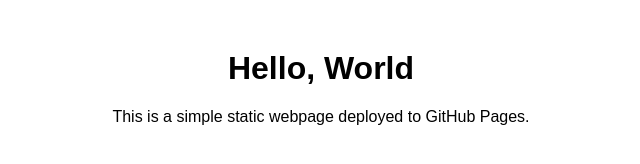
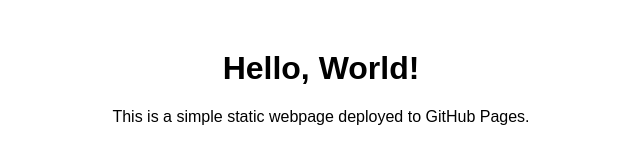
Before and after one commit to weijun-aw/uobGitTest, a plain HTML site: page webpage.html in a window 1280 px wide. Shown: the full height of the page, 319-959 px from the left. Drawn offline with Linux system fonts and the light colour scheme.

Commit message:
Update webpage.html

```diff
--- a/webpage.html
+++ b/webpage.html
@@ -1,23 +1,19 @@
 <!DOCTYPE html>
 <html lang="en">
 <head>
-        <meta charset-"UTF-8">
-        <meta name="viewport" content=""width=device-width, initial-scale="1.0">
-        <title>
-            Hello World
-        </title>
+    <meta charset="UTF-8">
+    <meta name="viewport" content="width=device-width, initial-scale=1.0">
+    <title>Hello World</title>
     <style>
         body {
-                font-family:Arial, Helvetica, sans-serif;
+            font-family: Arial, sans-serif;
             text-align: center;
             margin-top: 50px;
         }
     </style>
-
 </head>
-
 <body>
-        <h1>Hello, World</h1>
+    <h1>Hello, World!</h1>
     <p>This is a simple static webpage deployed to GitHub Pages.</p>
 </body>
 </html>
```
Lines whose indentation alone changed are shown as unchanged.
